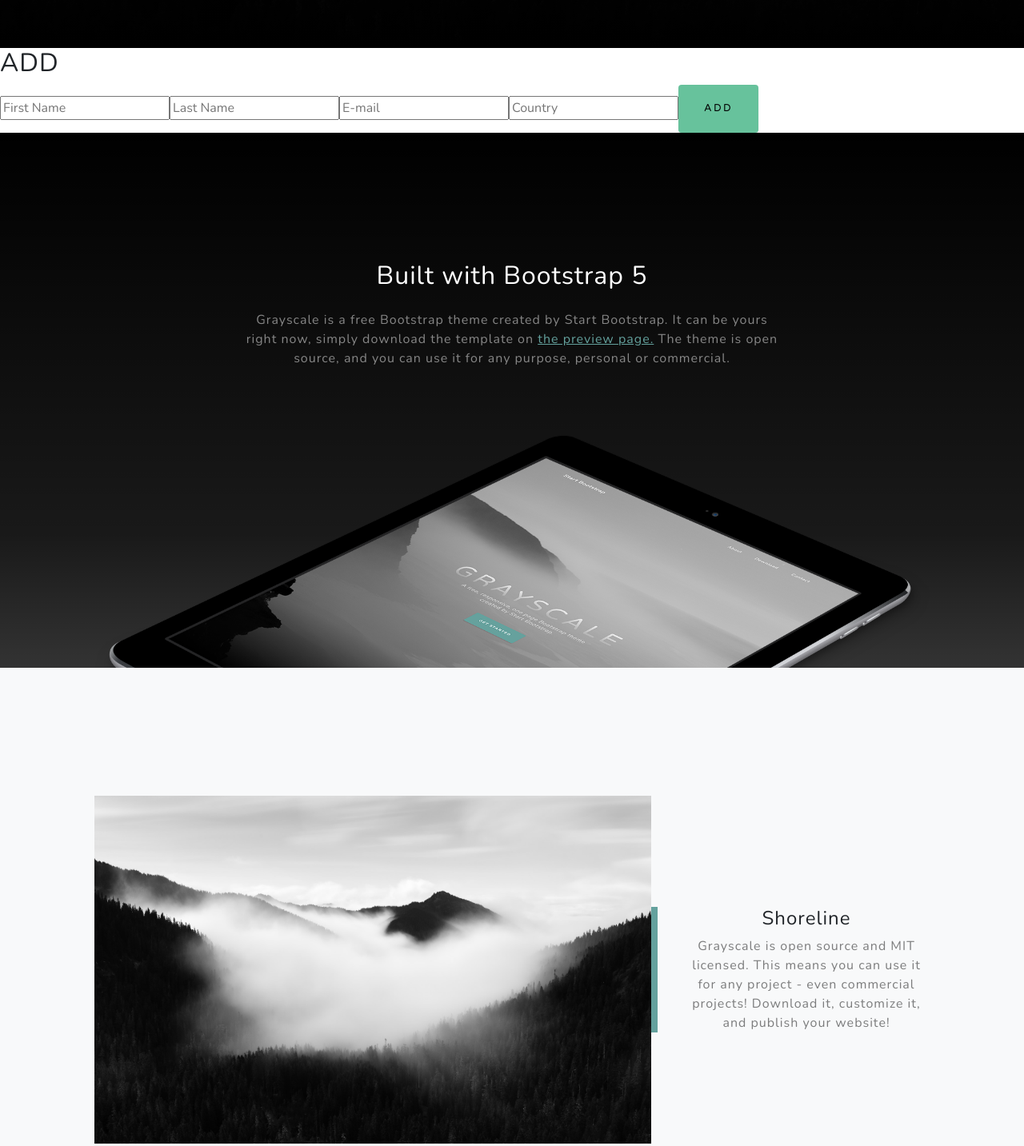
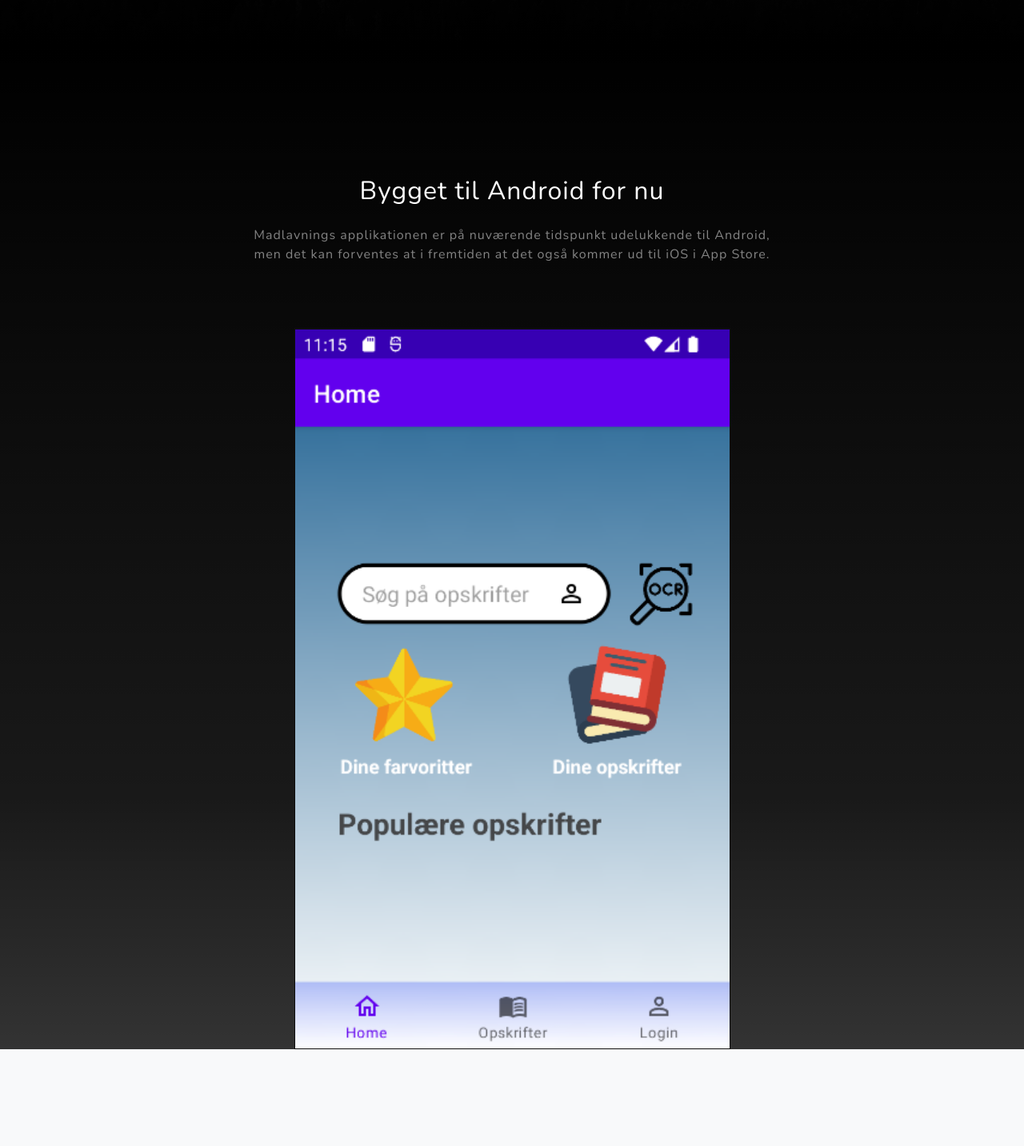
Before and after one commit to AkRockss/FRONTEND-UX, a website: page dist/index.html in a window 1280 px wide. Shown: the part 740-2173 px from the top of the page at 80% size. Drawn offline with nearby package versions, Linux system fonts and the light colour scheme; some packages are replaced by stand-ins of ours; a script that the page names is missing.

Commit message:
Changed pictures and text to allign with our company values and added POST to E-mail form

```diff
--- a/dist/index.html
+++ b/dist/index.html
@@ -29,7 +29,7 @@
         <!-- Navigation-->
         <nav class="navbar navbar-expand-lg navbar-light fixed-top" id="mainNav">
             <div class="container px-4 px-lg-5">
-                <a class="navbar-brand" href="#page-top">Start Bootstrap</a>
+                <a class="navbar-brand" href="#page-top">AR Madlavning</a>
                 <button class="navbar-toggler navbar-toggler-right" type="button" data-bs-toggle="collapse" data-bs-target="#navbarResponsive" aria-controls="navbarResponsive" aria-expanded="false" aria-label="Toggle navigation">
                     Menu
                     <i class="fas fa-bars"></i>
@@ -57,27 +57,19 @@
                 </div>
             </div>
         </header>
-        <h2>ADD</h2>
-        <input v-model="addData.firstName" placeholder="First Name" type="text"/>
-        <input v-model="addData.lastName" placeholder="Last Name" type="text"/>
-        <input v-model="addData.email" placeholder="E-mail" type="text"/>
-        <input v-model="addData.country" placeholder="Country" type="text"/>
-        <button id="saveButton" v-on:click="addUser()" class="btn btn-success">Add</button>
-        <div>{{addMessage}}</div>
+
         <!-- About-->
         <section class="about-section text-center" id="about">
             <div class="container px-4 px-lg-5">
                 <div class="row gx-4 gx-lg-5 justify-content-center">
                     <div class="col-lg-8">
-                        <h2 class="text-white mb-4">Built with Bootstrap 5</h2>
+                        <h2 class="text-white mb-4">Bygget til Android for nu</h2>
                         <p class="text-white-50">
-                            Grayscale is a free Bootstrap theme created by Start Bootstrap. It can be yours right now, simply download the template on
-                            <a href="https://startbootstrap.com/theme/grayscale/">the preview page.</a>
-                            The theme is open source, and you can use it for any purpose, personal or commercial.
+                            Madlavnings applikationen er på nuværende tidspunkt udelukkende til Android, men det kan forventes at i fremtiden at det også kommer ud til iOS i App Store.
                         </p>
                     </div>
                 </div>
-                <img class="img-fluid" src="assets/img/ipad.png" alt="..." />
+                <img class="img-fluid" src="assets/img/MobileApp.PNG" alt="..." />
             </div>
         </section>
         <!-- Projects-->
@@ -85,11 +77,11 @@
             <div class="container px-4 px-lg-5">
                 <!-- Featured Project Row-->
                 <div class="row gx-0 mb-4 mb-lg-5 align-items-center">
-                    <div class="col-xl-8 col-lg-7"><img class="img-fluid mb-3 mb-lg-0" src="assets/img/bg-masthead.jpg" alt="..." /></div>
+                    <div class="col-xl-8 col-lg-7"><img class="img-fluid mb-3 mb-lg-0" src="assets/img/MobileAppRecipies.PNG" alt="..." /></div>
                     <div class="col-xl-4 col-lg-5">
                         <div class="featured-text text-center text-lg-left">
-                            <h4>Shoreline</h4>
-                            <p class="text-black-50 mb-0">Grayscale is open source and MIT licensed. This means you can use it for any project - even commercial projects! Download it, customize it, and publish your website!</p>
+                            <h4>Opskrifter</h4>
+                            <p class="text-black-50 mb-0">Vores applikation tilbyder skræddersyede lister af opskrifter til dit behov, som du blandt andet også selv har mulighed for at tilpasse.</p>
                         </div>
                     </div>
                 </div>
@@ -135,6 +127,13 @@
                         <!-- * * * * * * * * * * * * * * *-->
                         <!-- * * SB Forms Contact Form * *-->
                         <!-- * * * * * * * * * * * * * * *-->
+                        <!--<h2>ADD</h2>
+        <input v-model="addData.firstName" placeholder="First Name" type="text"/>
+        <input v-model="addData.lastName" placeholder="Last Name" type="text"/>
+
+        <input v-model="addData.country" placeholder="Country" type="text"/>
+
+        <div>{{addMessage}}</div>-->
                         <!-- This form is pre-integrated with SB Forms.-->
                         <!-- To make this form functional, sign up at-->
                         <!-- https://startbootstrap.com/solution/contact-forms-->
@@ -142,8 +141,8 @@
                         <form class="form-signup" id="contactForm" data-sb-form-api-token="API_TOKEN">
                             <!-- Email address input-->
                             <div class="row input-group-newsletter">
-                                <div class="col"><input class="form-control" id="emailAddress" type="email" placeholder="Enter email address..." aria-label="Enter email address..." data-sb-validations="required,email" /></div>
-                                <div class="col-auto"><button class="btn btn-primary disabled" id="submitButton" type="submit">Notify Me!</button></div>
+                                <div class="col"><input v-model="addData.email" placeholder="E-mail" type="text"/></div>
+                                <div class="col-auto"><button id="saveButton" v-on:click="addUser()" class="btn btn-success">Tilmeld mig</button></div>
                             </div>
                             <div class="invalid-feedback mt-2" data-sb-feedback="emailAddress:required">An email is required.</div>
                             <div class="invalid-feedback mt-2" data-sb-feedback="emailAddress:email">Email is not valid.</div>
```
Also changed, not shown: dist/assets/img/MobileApp.PNG (added), dist/assets/img/MobileAppRecipies.PNG (added).
